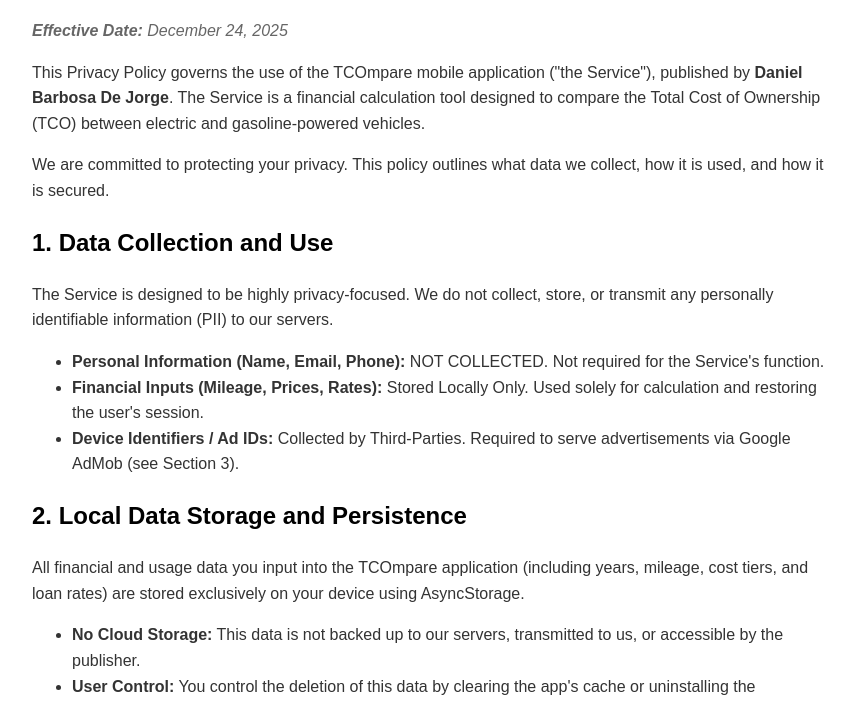
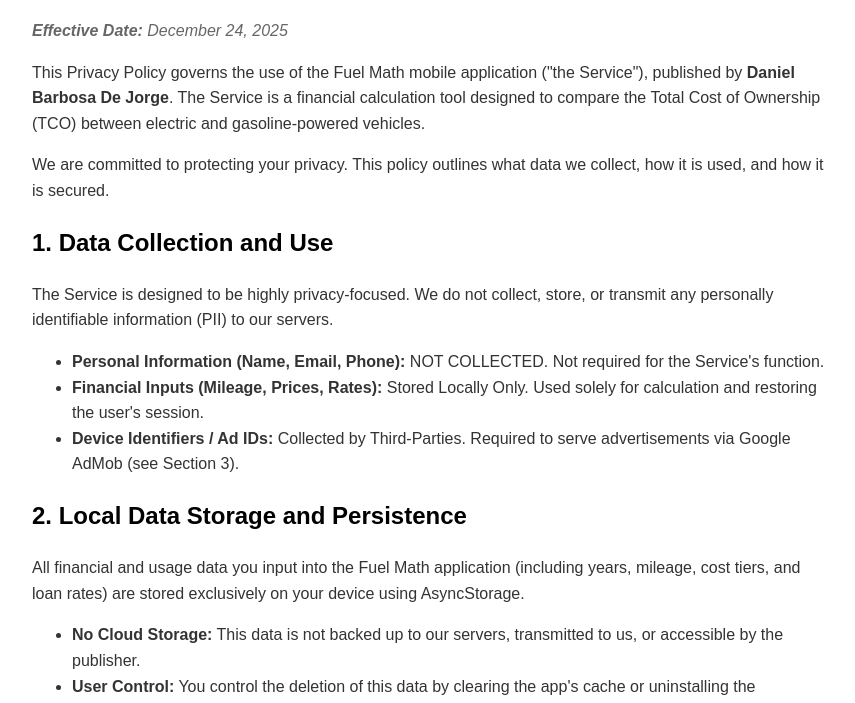
Before and after one commit to DanielXRGT/tco, a plain HTML site: page privacy.html in a window 1280 px wide. Shown: the part 96-799 px from the top of the page, without its empty margins (208-1063 px from the left). Drawn offline with Linux system fonts and the light colour scheme.

Commit message:
Update app name from TCOmpare to Fuel Math

```diff
--- a/privacy.html
+++ b/privacy.html
@@ -12,7 +12,7 @@
     <h1>Privacy Policy for TCOmpare</h1>
     <p class="date"><strong>Effective Date:</strong> December 24, 2025</p>
 
-    <p>This Privacy Policy governs the use of the TCOmpare mobile application ("the Service"), published by <strong>Daniel Barbosa De Jorge</strong>. The Service is a financial calculation tool designed to compare the Total Cost of Ownership (TCO) between electric and gasoline-powered vehicles.</p>
+    <p>This Privacy Policy governs the use of the Fuel Math mobile application ("the Service"), published by <strong>Daniel Barbosa De Jorge</strong>. The Service is a financial calculation tool designed to compare the Total Cost of Ownership (TCO) between electric and gasoline-powered vehicles.</p>
 
     <p>We are committed to protecting your privacy. This policy outlines what data we collect, how it is used, and how it is secured.</p>
 
@@ -25,7 +25,7 @@
     </ul>
 
     <h2>2. Local Data Storage and Persistence</h2>
-    <p>All financial and usage data you input into the TCOmpare application (including years, mileage, cost tiers, and loan rates) are stored exclusively on your device using AsyncStorage.</p>
+    <p>All financial and usage data you input into the Fuel Math application (including years, mileage, cost tiers, and loan rates) are stored exclusively on your device using AsyncStorage.</p>
     <ul>
         <li><strong>No Cloud Storage:</strong> This data is not backed up to our servers, transmitted to us, or accessible by the publisher.</li>
         <li><strong>User Control:</strong> You control the deletion of this data by clearing the app's cache or uninstalling the application.</li>
```
